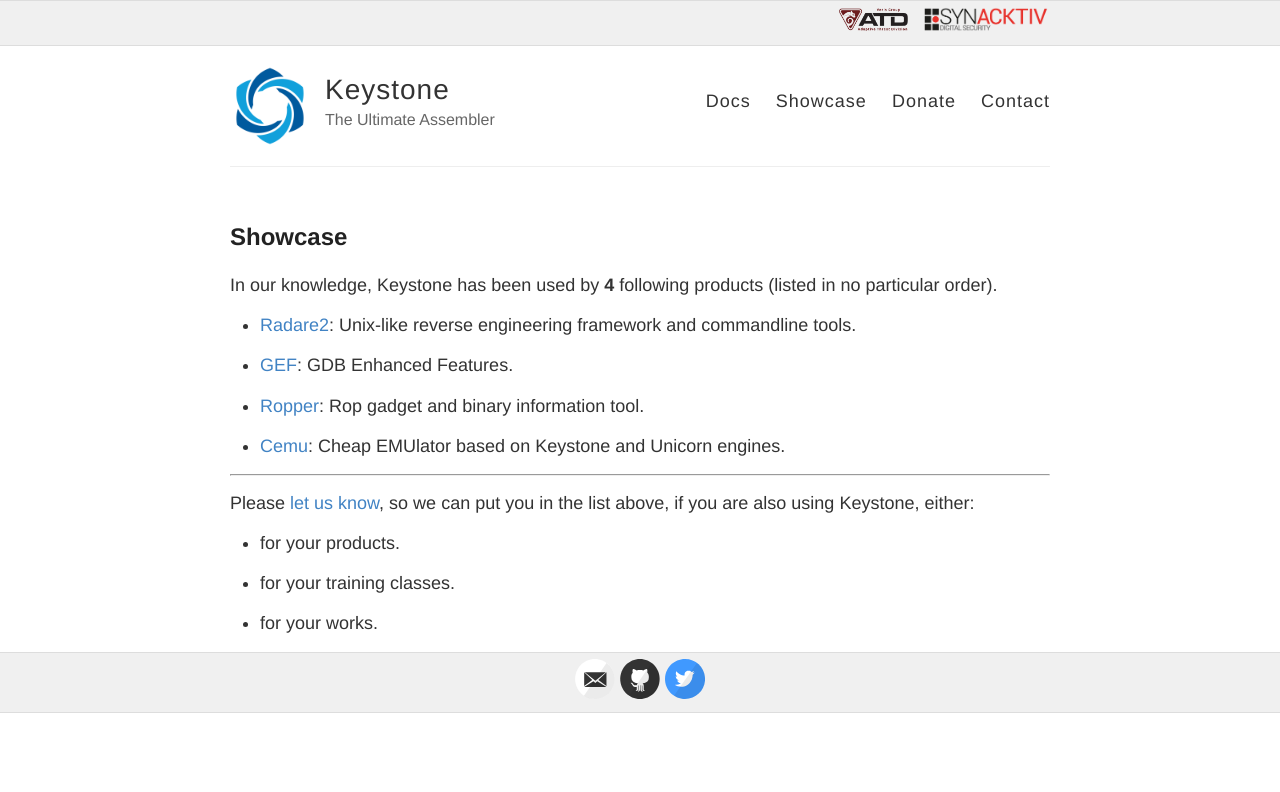
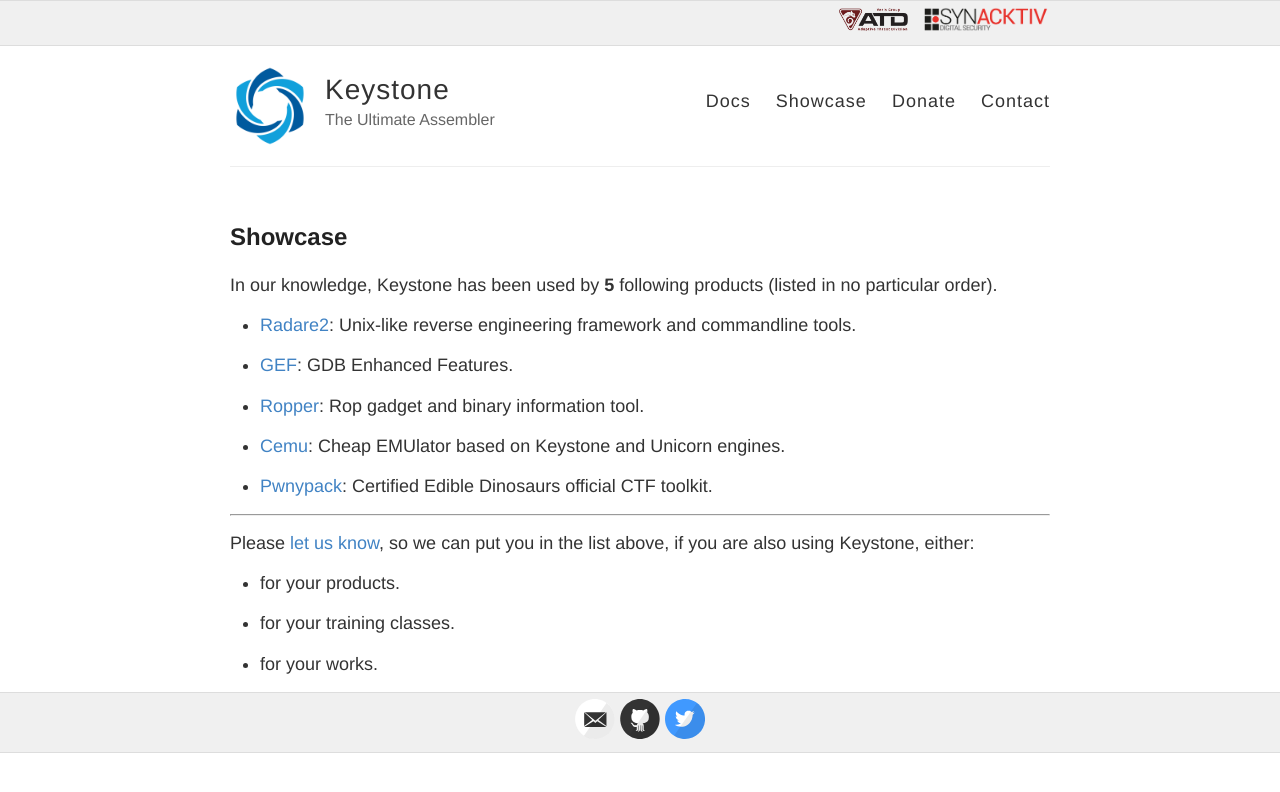
Before and after one commit to keystone-engine/keystone-engine.github.io, a Jekyll site: the page built from showcase.md, in a window 1280 px wide. Shown: the top 792 px of the page. Built offline with Jekyll 4.4.1, drawn with Linux system fonts in a browser that asks for light colours.

Commit message:
showcase

```diff
--- a/showcase.md
+++ b/showcase.md
@@ -6,7 +6,7 @@
 
 ## Showcase
 
-In our knowledge, Keystone has been used by **4** following products (listed in no particular order).
+In our knowledge, Keystone has been used by **5** following products (listed in no particular order).
 
 - [Radare2](https://github.com/radare/radare2): Unix-like reverse engineering framework and commandline tools.
 
@@ -15,6 +15,8 @@
 - [Ropper](http://scoding.de/ropper/): Rop gadget and binary information tool.
 
 - [Cemu](https://github.com/hugsy/cemu): Cheap EMUlator based on Keystone and Unicorn engines.
+
+- [Pwnypack](https://github.com/edibledinos/pwnypack): Certified Edible Dinosaurs official CTF toolkit.
 
 ---
 
```
